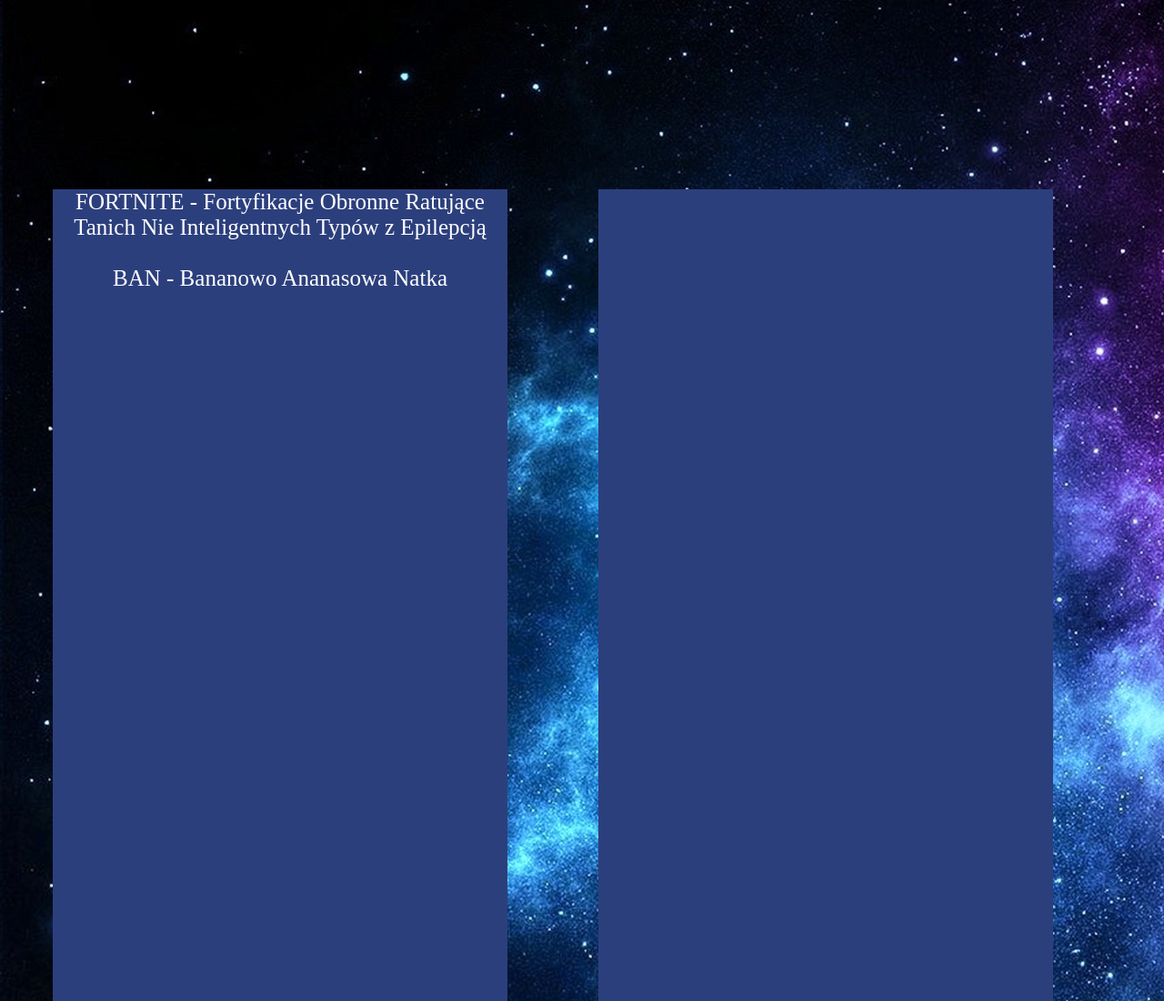
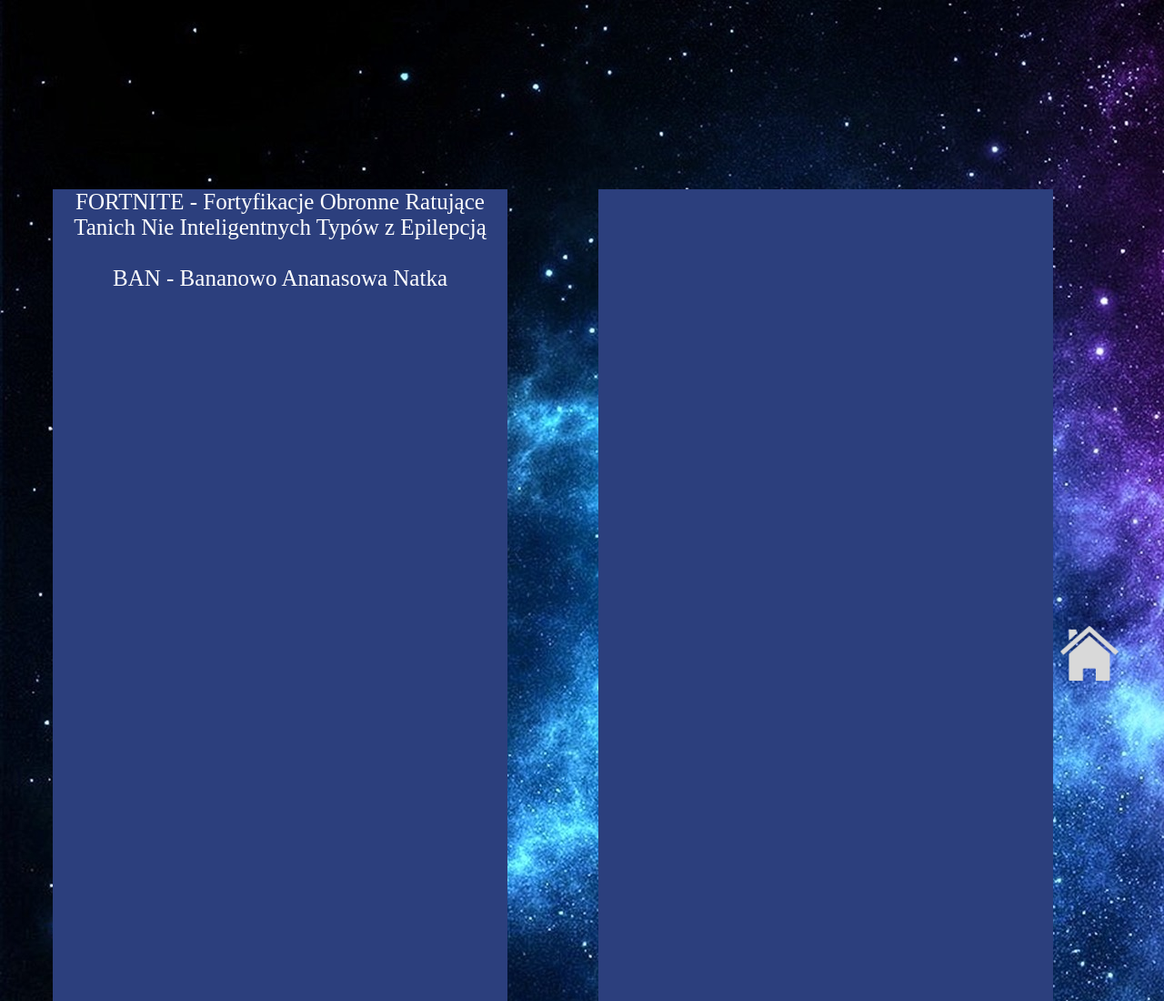
Before and after one commit to 1000Q/1000Q.github.io, a plain HTML site: page tr.html in a window 1280 px wide. Shown: the top 1100 px of the page at 91% size. Drawn offline with Linux system fonts and the light colour scheme.

Commit message:
update 1.1.4

```diff
--- a/tr.html
+++ b/tr.html
@@ -25,10 +25,23 @@
 		font-size: 25px;
 		text-align: center;
 	}
+	.home
+	{
+		width: 64px;
+		height: 64px;
+		text-decoration: none;
+		background: url("home.png") no-repeat 0px 0px;
+		position: fixed;
+		right: 50px;
+		bottom: 50px;
+	}
 
 	</style>
 
 </head>
+
+<a href="index.html" class="home"></a>
+
 <body>
 
 <div class="container">
```
Also changed, not shown: index.html (+0 -5 lines), jquery.scrollTo.min.js (added, +7 -0 lines), home.png (added), tr.icon.jpg.
